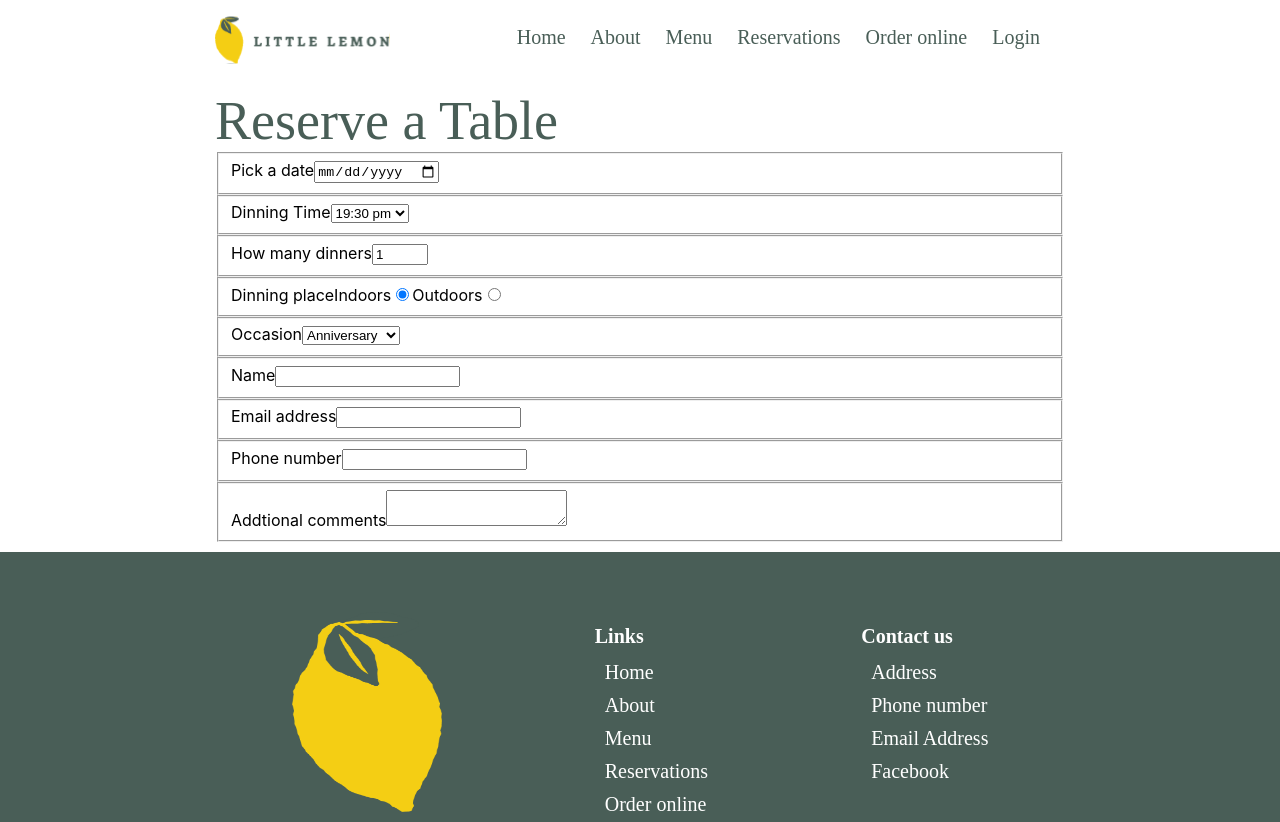
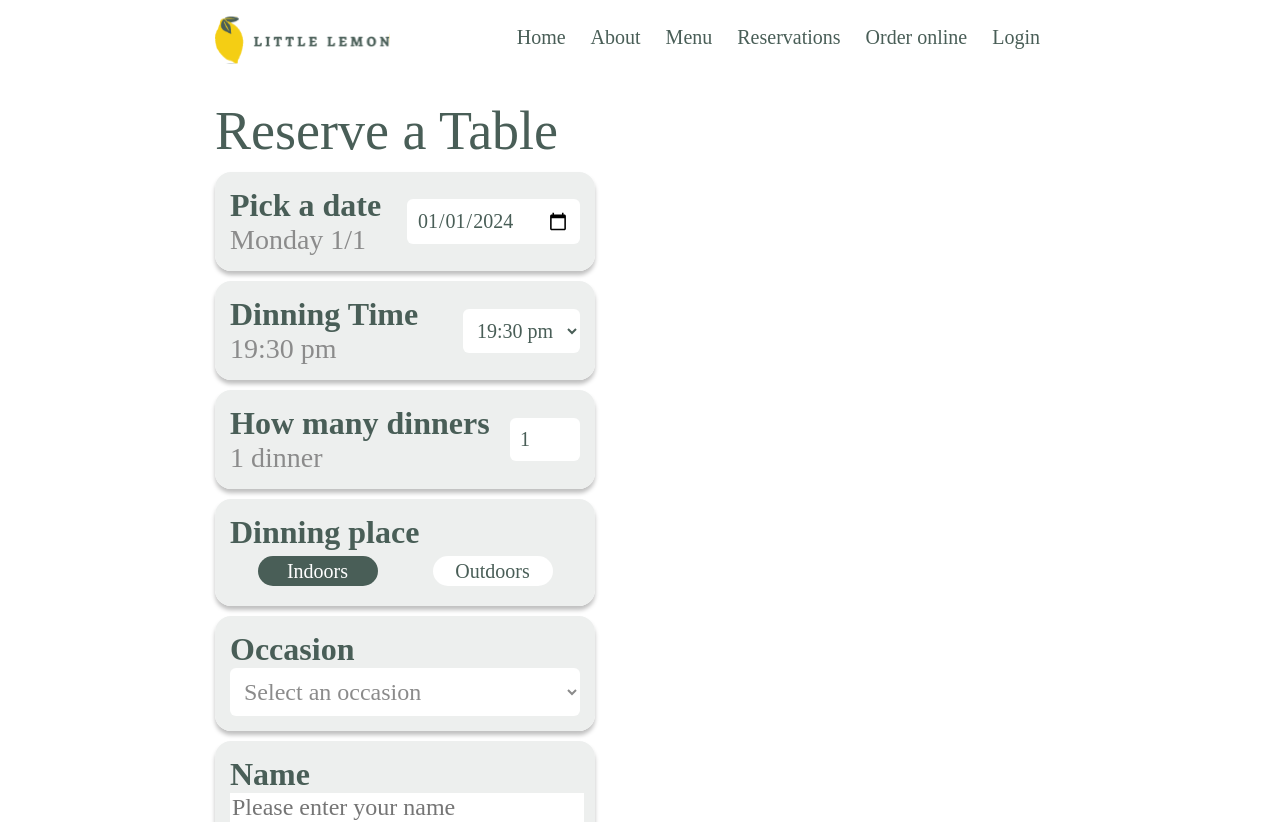
Before and after one commit to mazenhesham17/little-lemon, a React (Create React App) app: page /reserving in a window 1280 px wide. Shown: the top 822 px of the page. Built offline with nearby package versions, Linux system fonts and the light colour scheme.

Commit message:
finsih styling the ReservingForm component

```diff
--- a/src/components/ReservingForm.js
+++ b/src/components/ReservingForm.js
@@ -1,93 +1,151 @@
 import { useEffect, useState } from "react";
 import style from "../styles/reservingform.module.css";
+import { convertDate } from "../utils/date.js";
+
 
 const ReservingForm = () => {
-    const [date, setDate] = useState("");
-    const [time, setTime] = useState("");
+    const currentDate = new Date().toISOString().substring(0, 10);
+    const [date, setDate] = useState(currentDate);
+    const [availableTimes, setAvailableTimes] = useState(["19:30 pm", "20:00 pm", "20:30 pm"]);
+    const [time, setTime] = useState(availableTimes[0]);
     const [dinners, setDinners] = useState(1);
     const [place, setPlace] = useState(0);
-    const [occasion, setOccasion] = useState("");
+    const [occasion, setOccasion] = useState("default");
     const [name, setName] = useState("");
     const [email, setEmail] = useState("");
     const [phone, setPhone] = useState("");
     const [comment, setComment] = useState("");
 
-    useEffect(() => console.log(place), [place])
-
     return (
-        <form>
-            <fieldset>
+        <form className={style.container}>
+            <fieldset className={style.card}>
                 <label htmlFor="dinning date">
                     Pick a date
+                    <p className={style.text}>
+                        {convertDate(date)}
+                    </p>
                 </label>
-                <input type="date" value={date} onChange={e => setDate(e.target.value)} />
+                <input
+                    type="date"
+                    className={style.input}
+                    value={date}
+                    onChange={e => setDate(e.target.value)} />
             </fieldset>
-            <fieldset>
+            <fieldset className={style.card}>
                 <label htmlFor="dinnig time">
                     Dinning Time
+                    <p className={style.text}>
+                        {time}
+                    </p>
                 </label>
-                <select value={time} onChange={e => setTime(e.target.value)}>
-                    <option>
-                        19:30 pm
-                    </option>
-                    <option>
-                        20:00 pm
-                    </option>
+                <select
+                    className={style.input}
+                    value={time}
+                    onChange={e => setTime(e.target.value)}>
+                    {availableTimes.map((item, idx) => (
+                        <option key={idx}>
+                            {item}
+                        </option>
+                    ))}
                 </select>
             </fieldset>
-            <fieldset>
+            <fieldset className={style.card}>
                 <label htmlFor="number of dinners">
                     How many dinners
+                    <p className={style.text}>
+                        {`${dinners} dinner${dinners == 1 ? "" : "s"}`}
+                    </p>
                 </label>
-                <input type="number" min={1} max={10} value={dinners} onChange={e => setDinners(e.target.value)} />
+                <input
+                    type="number"
+                    className={`${style.input} ${style.number}`}
+                    min={1}
+                    max={10}
+                    value={dinners}
+                    onChange={e => setDinners(e.target.value)} />
             </fieldset>
-            <fieldset>
+            <fieldset className={`${style.card} ${style.entry}`}>
                 <label>
                     Dinning place
                 </label>
-                <label>
-                    Indoors
-                    <input type="radio" value={0} checked={place == 0} onChange={e => setPlace(e.target.value)} />
-                </label>
-                <label>
-                    Outdoors
-                    <input type="radio" value={1} checked={place == 1} onChange={e => setPlace(e.target.value)} />
-                </label>
+                <div className={style.space}>
+                    <button
+                        className={`${style.radio_button}  ${place ? style.active : style.disabled}`}
+                        onClick={e => {
+                            e.preventDefault();
+                            setPlace(0)
+                        }}>
+                        Indoors
+                    </button>
+                    <button
+                        className={`${style.radio_button}  ${place ? style.disabled : style.active}`}
+                        onClick={e => {
+                            e.preventDefault();
+                            setPlace(1)
+                        }}>
+                        Outdoors
+                    </button>
+                </div>
             </fieldset>
-            <fieldset>
+            <fieldset className={`${style.card} ${style.entry}`}>
                 <label>Occasion</label>
-                <select value={occasion} onChange={e => setOccasion(e.target.value)}>
+                <select
+                    className={`${style.entry_field} ${style.input}`}
+                    value={occasion}
+                    onChange={e => setOccasion(e.target.value)}>
+                    {occasion == "default" ? <option disabled value={"default"}>Select an occasion</option> : ''}
                     <option>Anniversary</option>
                     <option>Birthday</option>
                     <option>Engagement</option>
                 </select>
             </fieldset>
-            <fieldset>
+            <fieldset className={`${style.card} ${style.entry}`}>
                 <label>
                     Name
                 </label>
-                <input type="text" value={name} onChange={e => setName(e.target.value)}></input>
+                <input type="text"
+                    className={style.entry_field}
+                    value={name} placeholder="Please enter your name"
+                    onChange={e => setName(e.target.value)} />
             </fieldset>
-            <fieldset>
+            <fieldset className={`${style.card} ${style.entry}`}>
                 <label>
                     Email address
                 </label>
-                <input type="email" value={email} onChange={e => setEmail(e.target.value)}></input>
+                <input
+                    type="email"
+                    className={style.entry_field}
+                    value={email} placeholder="Please enter your email"
+                    onChange={e => setEmail(e.target.value)} />
             </fieldset>
-            <fieldset>
+            <fieldset className={`${style.card} ${style.entry}`}>
                 <label>
                     Phone number
                 </label>
-                <input type="text" value={phone} onChange={e => setPhone(e.target.value)}></input>
+                <input type="text"
+                    className={style.entry_field}
+                    value={phone}
+                    placeholder="Please enter your phone"
+                    onChange={e => setPhone(e.target.value)} />
             </fieldset>
-            <fieldset>
+            <fieldset className={`${style.card} ${style.entry}`}>
                 <label>
                     Addtional comments
                 </label>
-                <textarea value={comment} onChange={e => setComment(e.target.value)}>
-
-                </textarea>
+                <textarea value={comment}
+                    className={style.entry_field}
+                    rows={4}
+                    placeholder="Add your comment here"
+                    onChange={e => setComment(e.target.value)} />
             </fieldset>
+            <button
+                className={`${style.button}`}
+                onClick={e => {
+                    e.preventDefault();
+                    console.log("Form is submitted");
+                }} >
+                Reserve a table
+            </button>
         </form>
     )
 }
--- a/src/styles/reserving.module.css
+++ b/src/styles/reserving.module.css
@@ -5,7 +5,7 @@
 
 .reserving {
   width: 850px;
-  margin: 10px 0px;
+  margin: 20px;
 }
 
 .heading1 {
--- a/src/styles/reserving.module.scss
+++ b/src/styles/reserving.module.scss
@@ -7,7 +7,7 @@ $primary-color: #495E57;
 
 .reserving{
     width: 850px;
-    margin: 10px 0px ;
+    margin: 20px ;
 }
 
 .heading1{
--- a/src/styles/reservingform.module.css
+++ b/src/styles/reservingform.module.css
@@ -1 +1,105 @@
-/*# sourceMappingURL=reservingform.module.css.map */
+.card {
+  background-color: #EDEFEE;
+  max-width: 350px;
+  padding: 15px;
+  margin: 10px 0px;
+  color: #495E57;
+  font-family: Karla;
+  font-size: 32px;
+  font-style: normal;
+  font-weight: 700;
+  line-height: normal;
+  border-radius: 16px;
+  border: 0;
+  box-shadow: 0px 4px 4px 0px rgba(0, 0, 0, 0.25);
+  display: flex;
+  justify-content: space-between;
+  align-items: center;
+}
+
+.text {
+  margin: 0;
+  color: #8B8B8B;
+  font-family: Karla;
+  font-size: 28px;
+  font-style: normal;
+  font-weight: 500;
+  line-height: normal;
+}
+
+.input {
+  background-color: #fff;
+  border: 0;
+  height: 100%;
+  padding: 10px;
+  border-radius: 6px;
+  color: #495E57;
+  font-family: Karla;
+  font-size: 20px;
+}
+
+.number {
+  max-width: 50px;
+}
+
+.entry {
+  display: flex;
+  flex-direction: column;
+  align-items: start;
+}
+
+.entry_field {
+  resize: none;
+  border: 0;
+  color: #8B8B8B;
+  font-family: Karla;
+  font-size: 24px;
+  font-style: normal;
+  font-weight: 500;
+  line-height: normal;
+  width: 100%;
+}
+
+.radio_button {
+  width: 120px;
+  height: 30px;
+  border: 0px;
+  border-radius: 16px;
+  text-align: center;
+  font-family: Karla;
+  font-size: 20px;
+  font-style: normal;
+  font-weight: 400;
+  line-height: normal;
+}
+
+.active {
+  background-color: #fff;
+  color: #495E57;
+}
+
+.disabled {
+  background-color: #495E57;
+  color: #fff;
+}
+
+.space {
+  margin: 5px 0px;
+  width: 100%;
+  display: flex;
+  justify-content: space-around;
+}
+
+.button {
+  height: 60px;
+  width: 210px;
+  border: 0;
+  border-radius: 16px;
+  background-color: #495E57;
+  color: #EDEFEE;
+  font-family: Roboto;
+  font-size: 24px;
+  font-style: normal;
+  font-weight: 500;
+  line-height: normal;
+}/*# sourceMappingURL=reservingform.module.css.map */
--- a/src/styles/reservingform.module.scss
+++ b/src/styles/reservingform.module.scss
@@ -1 +1,109 @@
 $primary-color: #495E57;
+
+.container {}
+
+.card {
+    background-color: #EDEFEE;
+    max-width: 350px;
+    padding: 15px;
+    margin: 10px 0px;
+    color: $primary-color;
+    font-family: Karla;
+    font-size: 32px;
+    font-style: normal;
+    font-weight: 700;
+    line-height: normal;
+    border-radius: 16px;
+    border: 0;
+    box-shadow: 0px 4px 4px 0px rgba(0, 0, 0, 0.25);
+    display: flex;
+    justify-content: space-between;
+    align-items: center;
+}
+
+.text {
+    margin: 0;
+    color: #8B8B8B;
+    font-family: Karla;
+    font-size: 28px;
+    font-style: normal;
+    font-weight: 500;
+    line-height: normal;
+}
+
+.input {
+    background-color: #fff;
+    border: 0;
+    height: 100%;
+    padding: 10px;
+    border-radius: 6px;
+    color: $primary-color;
+    font-family: Karla;
+    font-size: 20px;
+}
+
+.number {
+    max-width: 50px;
+}
+
+.entry {
+    display: flex;
+    flex-direction: column;
+    align-items: start;
+}
+
+.entry_field {
+    resize: none;
+    border: 0;
+    color: #8B8B8B;
+    font-family: Karla;
+    font-size: 24px;
+    font-style: normal;
+    font-weight: 500;
+    line-height: normal;
+    width: 100%;
+}
+
+.radio_button {
+    width: 120px;
+    height: 30px;
+    border: 0px;
+    border-radius: 16px;
+    text-align: center;
+    font-family: Karla;
+    font-size: 20px;
+    font-style: normal;
+    font-weight: 400;
+    line-height: normal;
+}
+
+.active {
+    background-color: #fff;
+    color: $primary-color;
+}
+
+.disabled {
+    background-color: #495E57;
+    color: #fff;
+}
+
+.space {
+    margin: 5px 0px;
+    width: 100%;
+    display: flex;
+    justify-content: space-around;
+}
+
+.button {
+    height: 60px;
+    width: 210px;
+    border: 0;
+    border-radius: 16px;
+    background-color: $primary-color;
+    color: #EDEFEE;
+    font-family: Roboto;
+    font-size: 24px;
+    font-style: normal;
+    font-weight: 500;
+    line-height: normal;
+}
--- /dev/null
+++ b/src/utils/date.js
@@ -0,0 +1,14 @@
+export const convertDate = (date) => {
+    const year = parseInt(date.substring(0, 4));
+    const month = parseInt(date.substring(5, 7));
+    const day = parseInt(date.substring(8, 10));
+    let yearCode = year % 100;
+    yearCode = (yearCode + (yearCode / 4)) % 7;
+    let monthCode = [0, 3, 3, 6, 1, 4, 6, 2, 5, 0, 3, 5][month - 1];
+    let centuryCode = 6;
+    let leap = (year % 4 == 0 ? (year % 100 == 0 ? (year % 400 == 0) : true) : false);
+    let weekday = (yearCode + monthCode + centuryCode + day - (leap && month <= 2 ? 1 : 0)) % 7;
+    weekday = ["Sunday", "Monday", "Tuesday", "Wednesday", "Thursday", "Friday", "Saturday"][weekday];
+    let newDate = `${weekday} ${month}/${day}`;
+    return newDate;
+}
```
Also changed, not shown: 2 other files (tests, documents, lock files or other folders).
